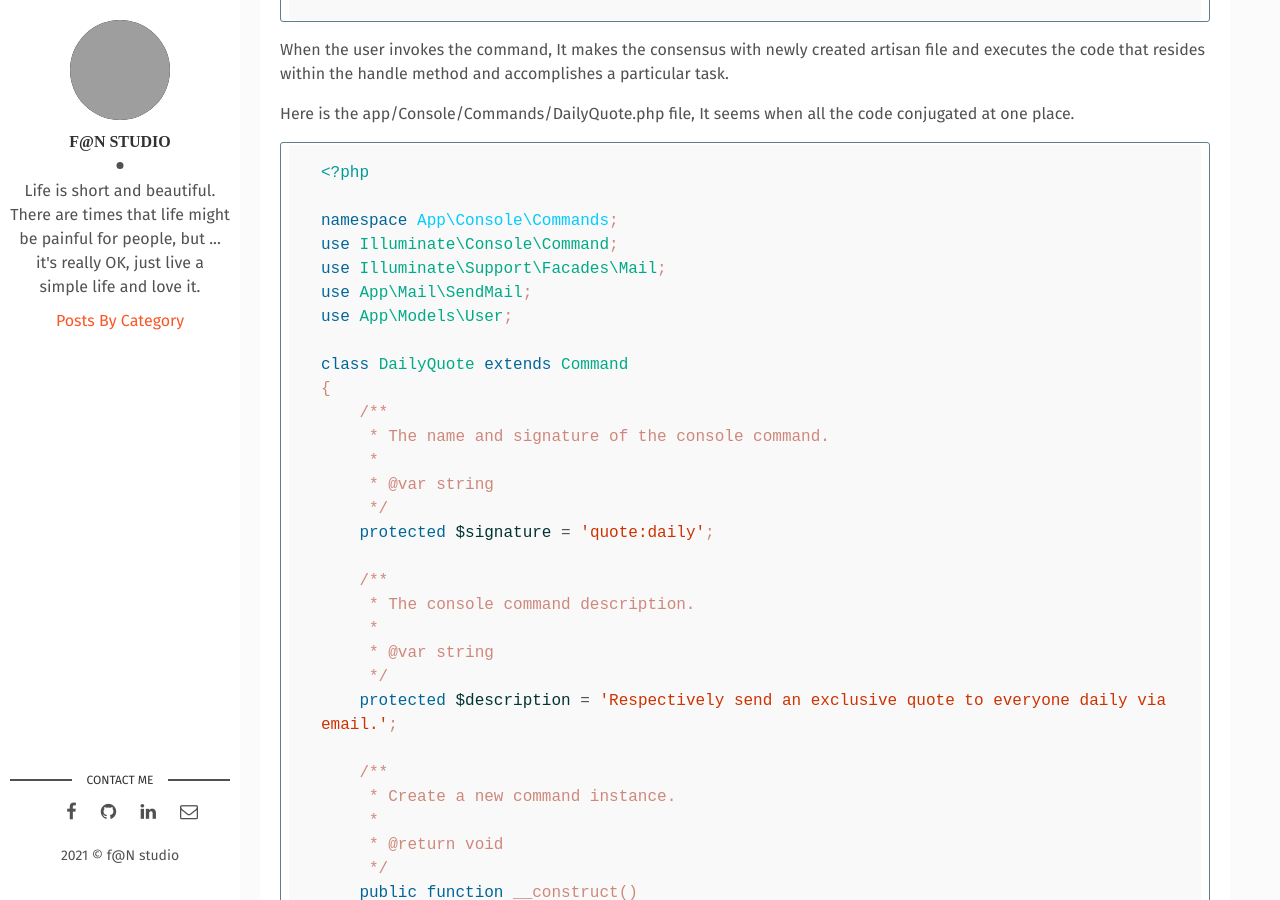
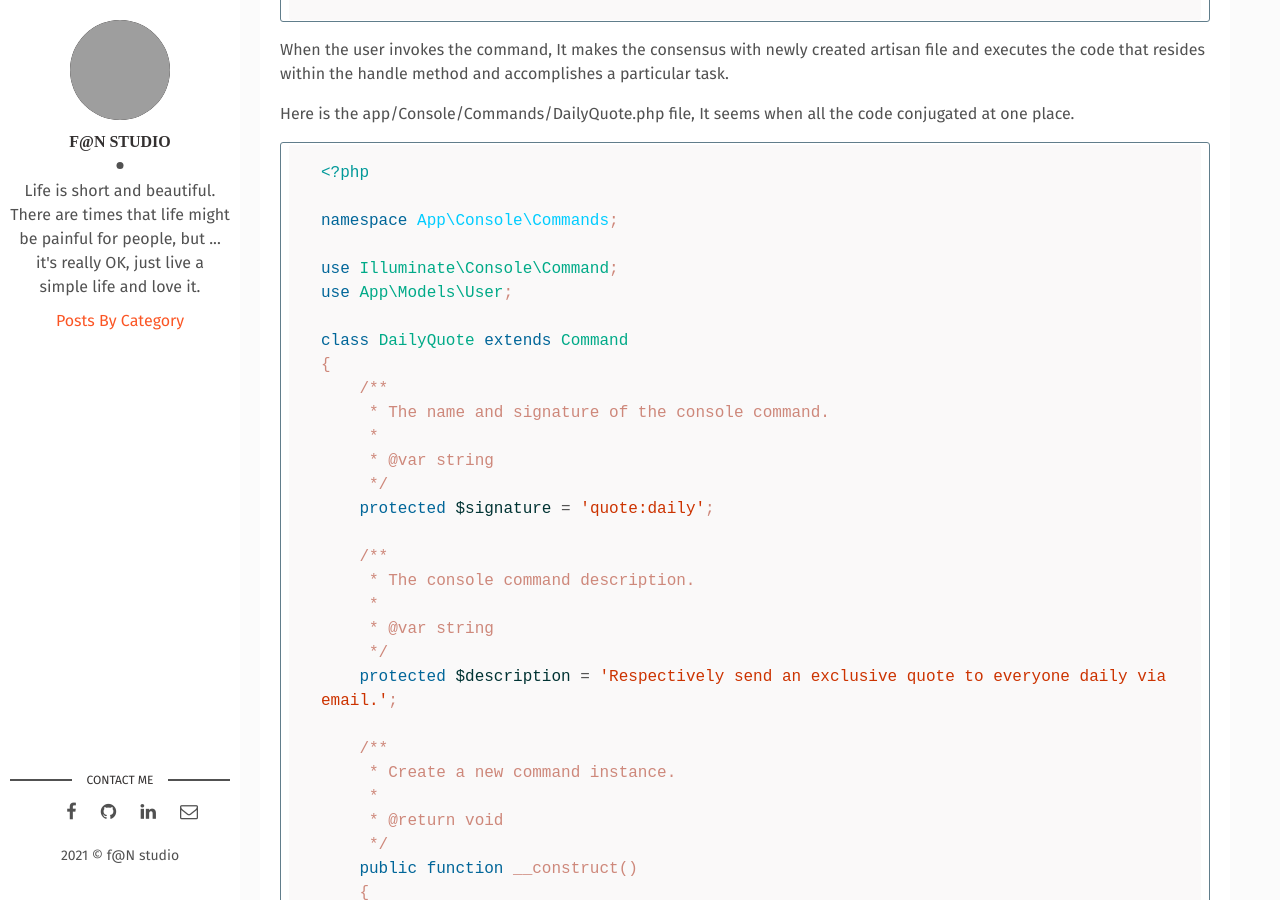
Before and after one commit to wowfrank/wowfrank.github.io, a Jekyll site: the page built from _posts/2021-03-10-cron-job-tasks-scheduling-in-laravel8.md, in a window 1280 px wide and 900 px high, scrolled down 3652 px. Built offline with Jekyll 4.4.1, drawn with Linux system fonts in a browser that asks for light colours; grey boxes are pictures that could not be loaded.

Commit message:
Update 2021-03-10-cron-job-tasks-scheduling-in-laravel8.md

```diff
--- a/_posts/2021-03-10-cron-job-tasks-scheduling-in-laravel8.md
+++ b/_posts/2021-03-10-cron-job-tasks-scheduling-in-laravel8.md
@@ -140,9 +140,8 @@ Here is the app/Console/Commands/DailyQuote.php file, It seems when all the code
 <?php
 
 namespace App\Console\Commands;
+
 use Illuminate\Console\Command;
-use Illuminate\Support\Facades\Mail;
-use App\Mail\SendMail;
 use App\Models\User;
 
 class DailyQuote extends Command
```
